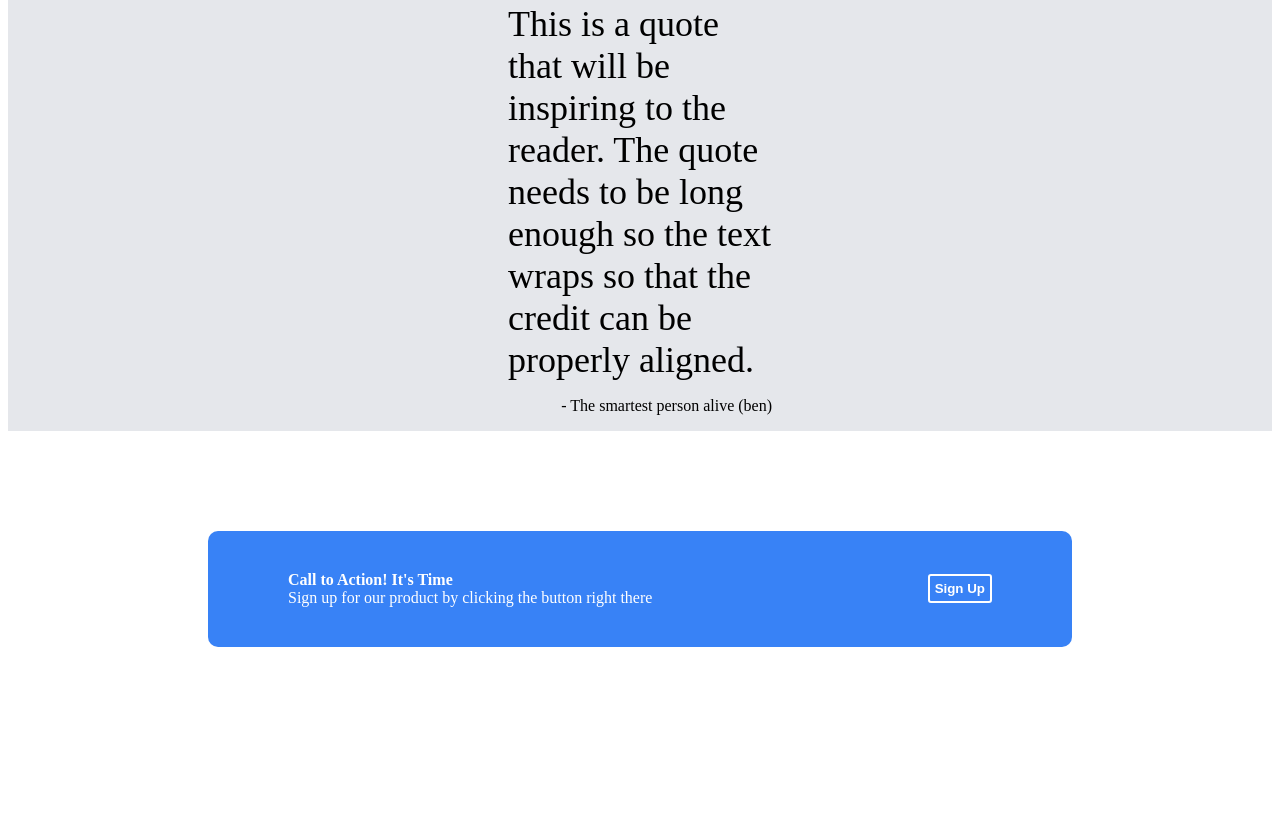
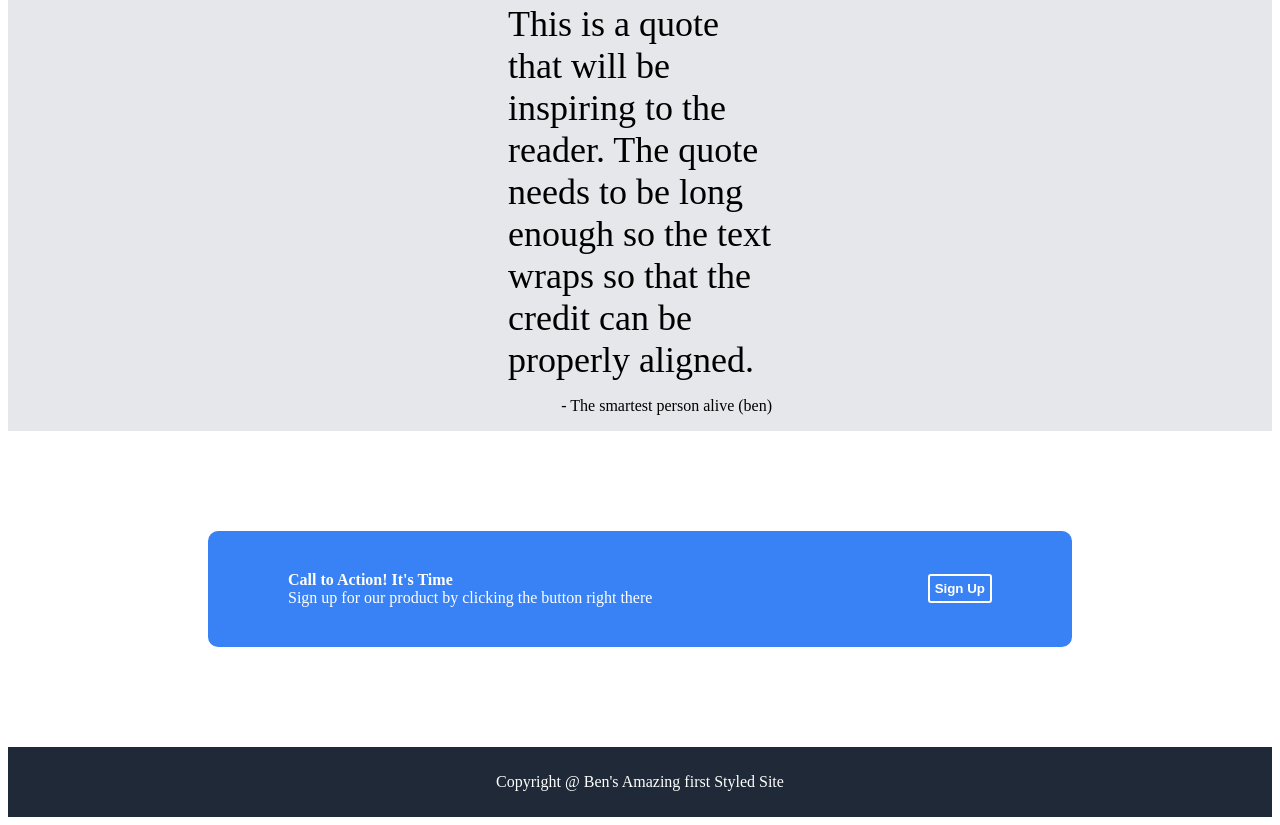
Before and after one commit to firepeashooter/odin-landing-page, a plain HTML site: page index.html in a window 1280 px wide. Shown: the part 945-1770 px from the top of the page. Before the commit the page ends 1700 px from the top, so only its background shows below. Drawn offline with Linux system fonts and the light colour scheme.

Commit message:
Complete the footer of the site

```diff
--- a/index.html
+++ b/index.html
@@ -103,6 +103,8 @@
 
     <div class="footer">
 
+        <p>Copyright @ Ben's Amazing first Styled Site</p>
+
 
     </div>
 
--- a/style.css
+++ b/style.css
@@ -106,3 +106,13 @@ li{
     padding:40px 80px;
     border-radius: 10px;
 }
+
+.footer{
+    display: flex;
+    justify-content: center;
+    padding: 10px;
+    color: white;
+    background-color: #1F2937;
+
+
+}
```
